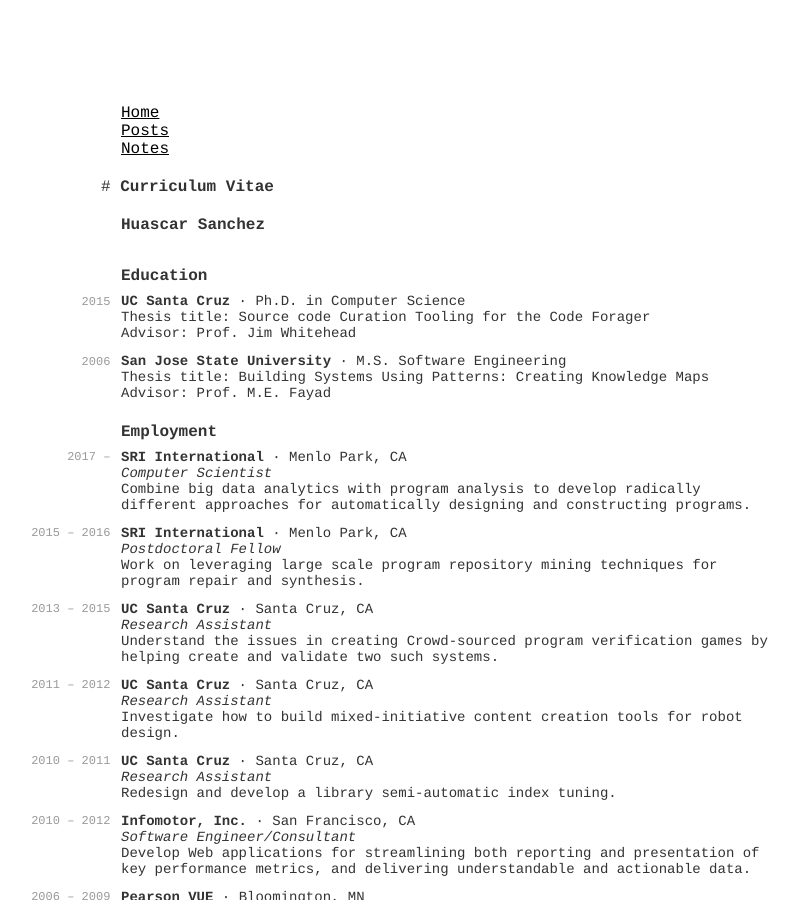
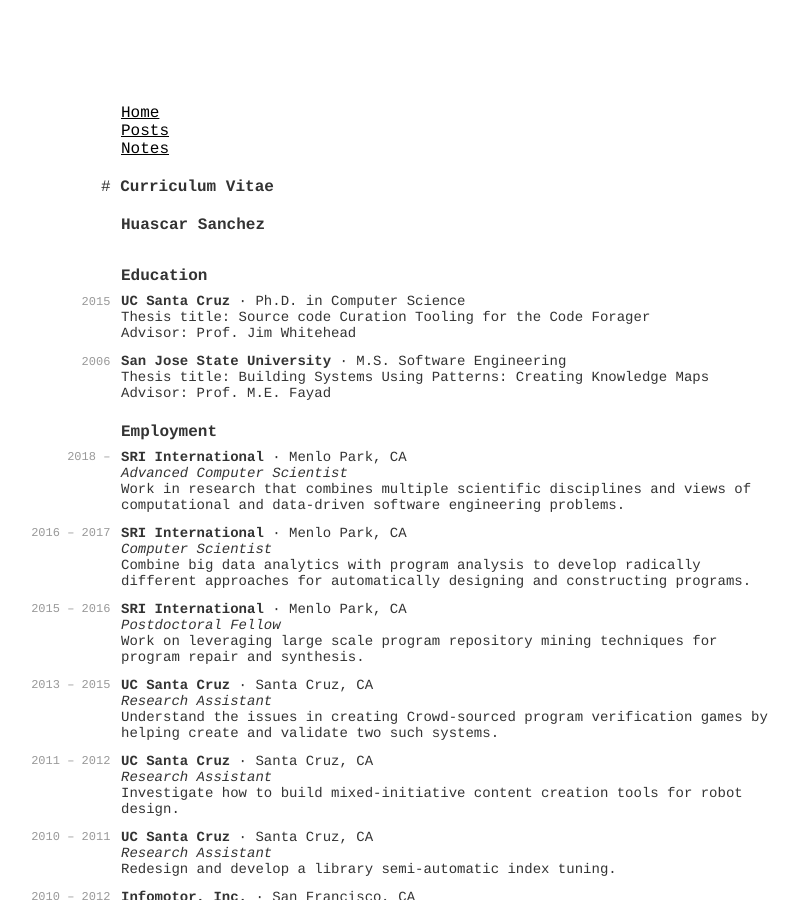
Before and after one commit to hsanchez/hsanchez.github.io, a Jekyll site: the page built from posts/notes/_posts/2017-02-01-cv.md, in a window 1280 px wide and 900 px high. Shown: the whole window, without its empty margins (189-988 px from the left). Built offline with Jekyll 4.4.1, drawn with Linux system fonts in a browser that asks for light colours.

Commit message:
updated cv

```diff
--- a/posts/notes/_posts/2017-02-01-cv.md
+++ b/posts/notes/_posts/2017-02-01-cv.md
@@ -35,7 +35,16 @@
 			<div class="heading">Employment</div>
 
 			<div class="entry">
-				<div class="year">2017 &ndash; </div>
+				<div class="year">2018 &ndash; </div>
+				<div class="item">
+					<span class="bold">SRI International</span> &middot; Menlo Park, CA <br />
+					<span class="emph">Advanced Computer Scientist</span> <br />
+					<span class="deemph">Work in research that combines multiple scientific disciplines and views of computational and data-driven software engineering problems.</span>
+				</div>
+			</div>
+
+			<div class="entry">
+				<div class="year">2016 &ndash; 2017</div>
 				<div class="item">
 					<span class="bold">SRI International</span> &middot; Menlo Park, CA <br />
 					<span class="emph">Computer Scientist</span> <br />
```
